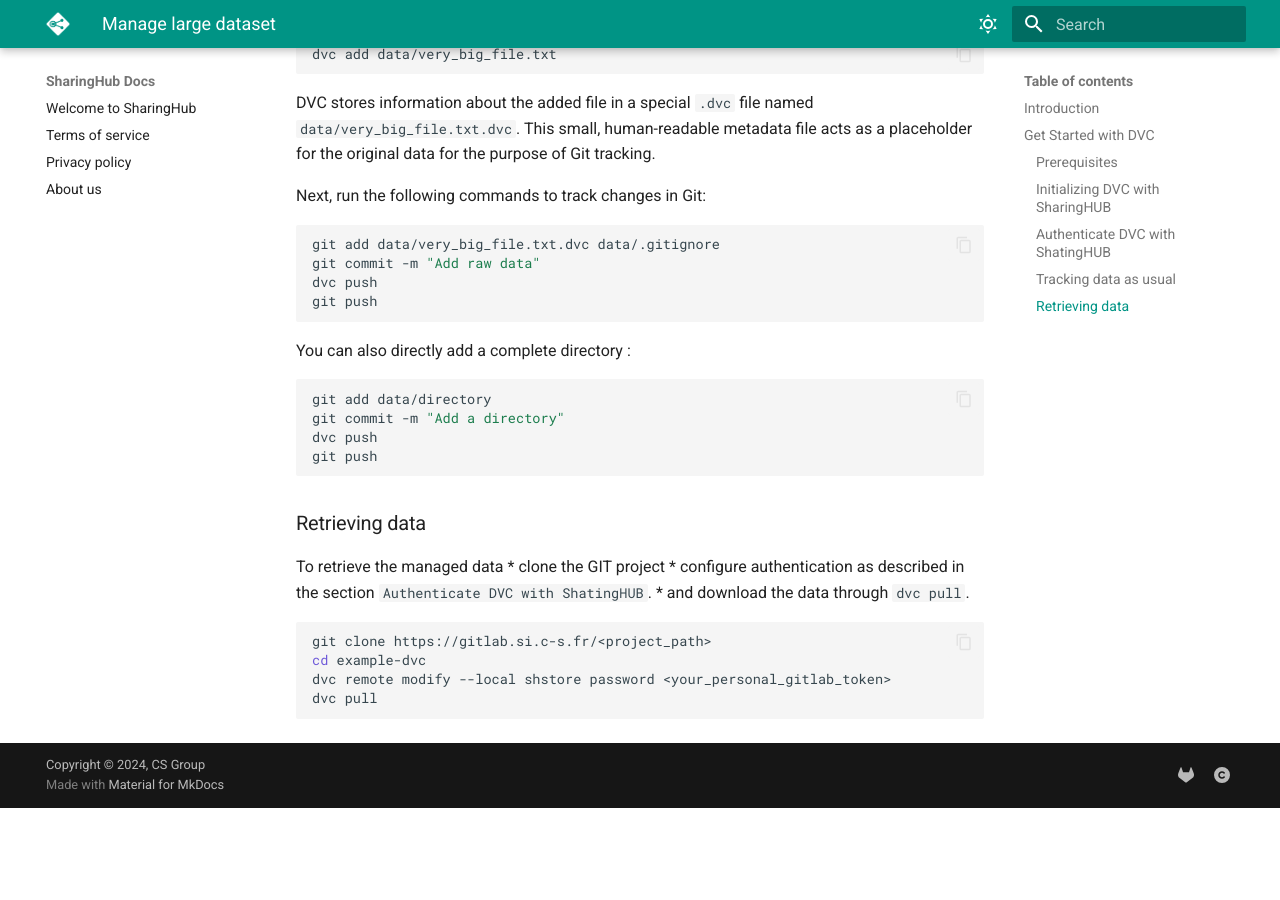
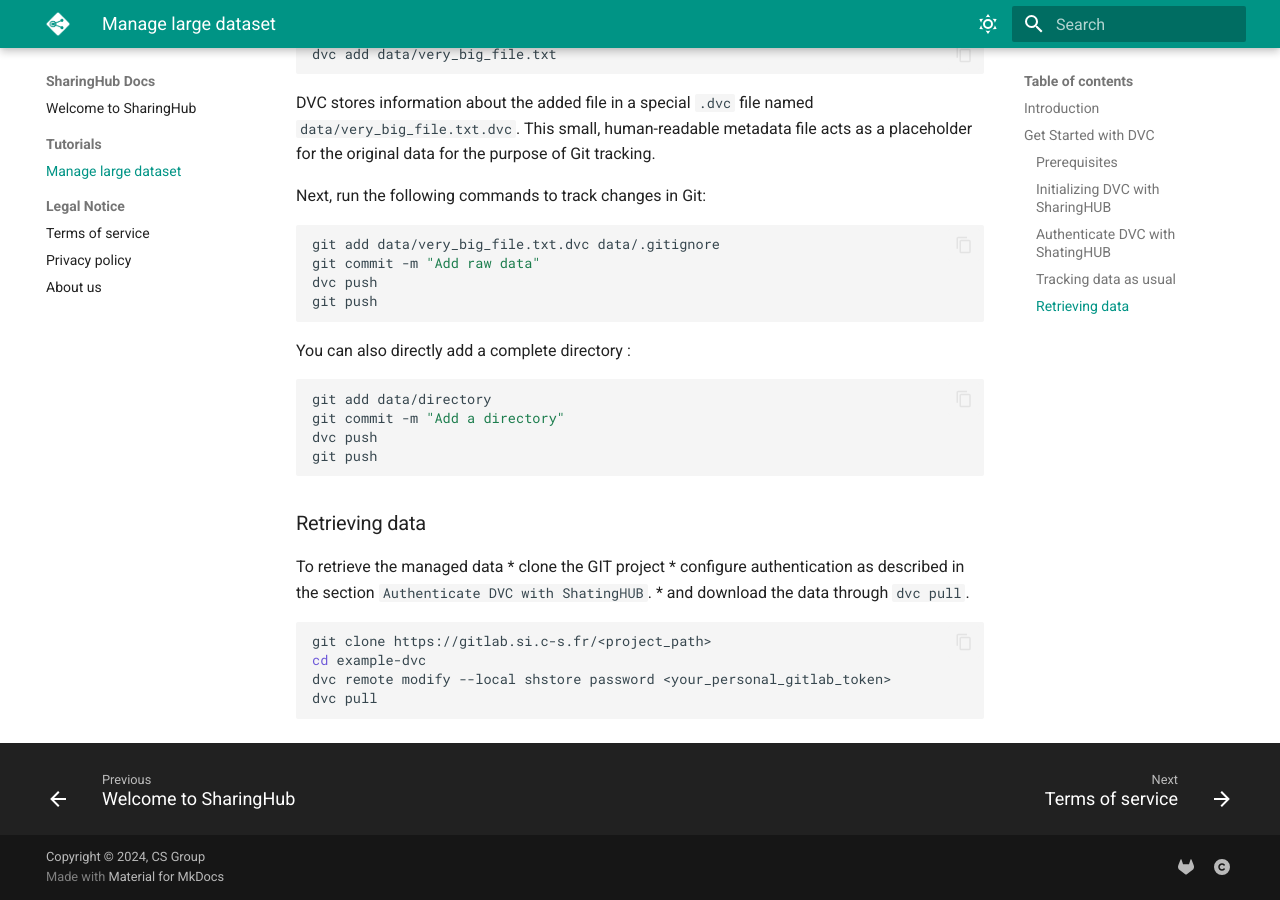
Before and after one commit to csgroup-oss/sharinghub-server, an MkDocs documentation site: the page built from docs/src/tutorials/manage_large_dataset.md, in a window 1280 px wide and 900 px high, scrolled down 1766 px. Built offline with MkDocs 1.6.1 and Material for MkDocs 9.7.7, drawn with Linux system fonts in a browser that asks for light colours; before the commit the page ends 2574 px from its top, so only the background shows below that.

Commit message:
docs(mkdocs): update navigation tree

```diff
--- a/docs/mkdocs.yml
+++ b/docs/mkdocs.yml
@@ -72,16 +72,18 @@
   - macros
   - search:
       lang: en
-  - section-index
   - tags
   - termynal
 
 # Page tree
 nav:
   - index.md
-  - terms-of-service.md
-  - privacy.md
-  - about-us.md
+  - Tutorials:
+    - tutorials/manage_large_dataset.md
+  - Legal Notice:
+    - legal/terms-of-service.md
+    - legal/privacy.md
+    - legal/about-us.md
 
 # Footer links
 extra:
--- a/requirements-docs.txt
+++ b/requirements-docs.txt
@@ -1,5 +1,4 @@
 mkdocs-macros-plugin~=1.0
 mkdocs-material~=9.5
-mkdocs-section-index~=0.3
 mkdocs~=1.5
 termynal~=0.11
```
Also changed, not shown: docs/src/legal/about-us.md (renamed from docs/src/about-us.md), docs/src/legal/privacy.md (renamed from docs/src/privacy.md), docs/src/legal/terms-of-service.md (renamed from docs/src/terms-of-service.md), docs/src/tutorials/manage_large_dataset.md (renamed from docs/src/manage_large_dataset.md).
